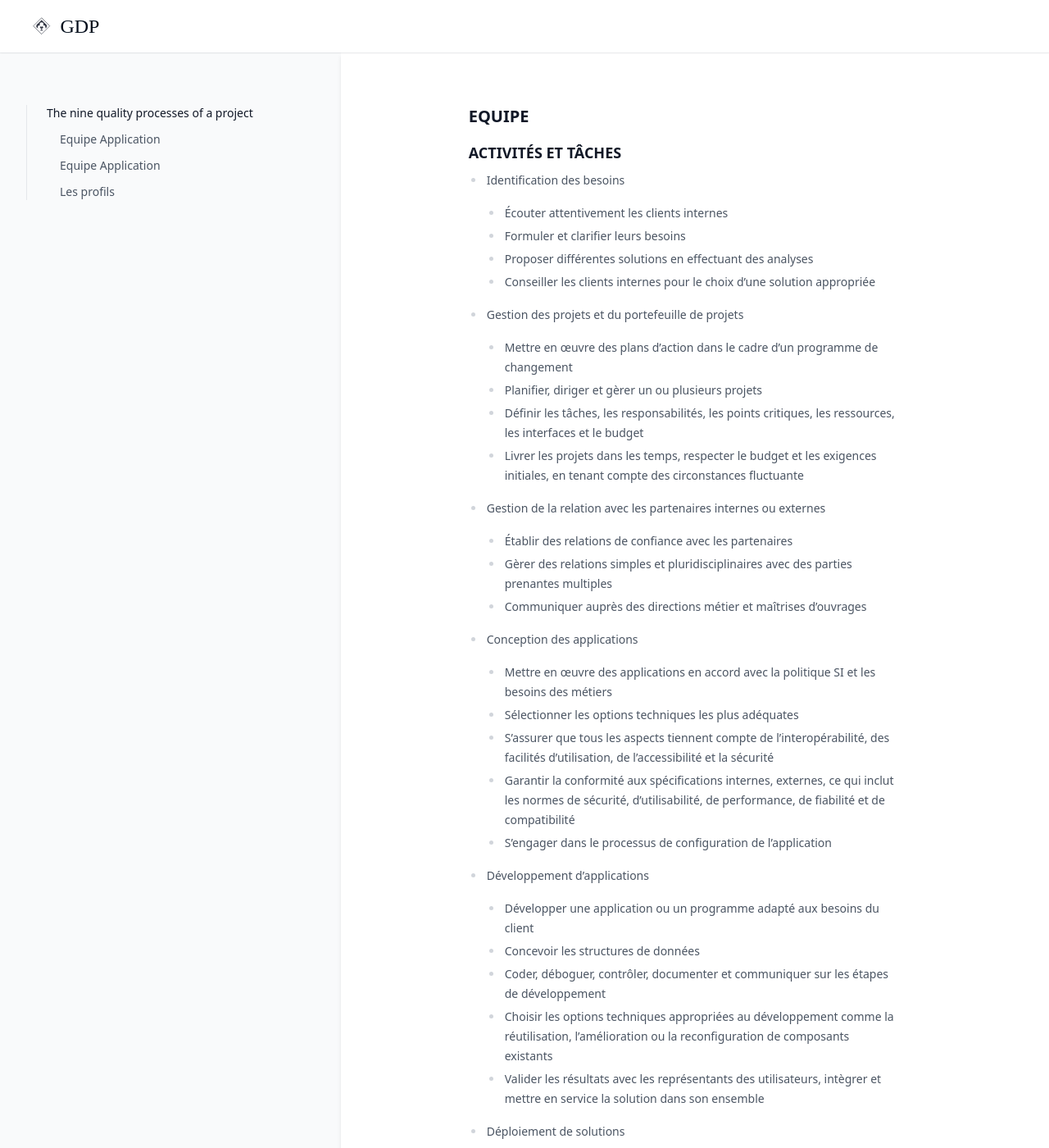
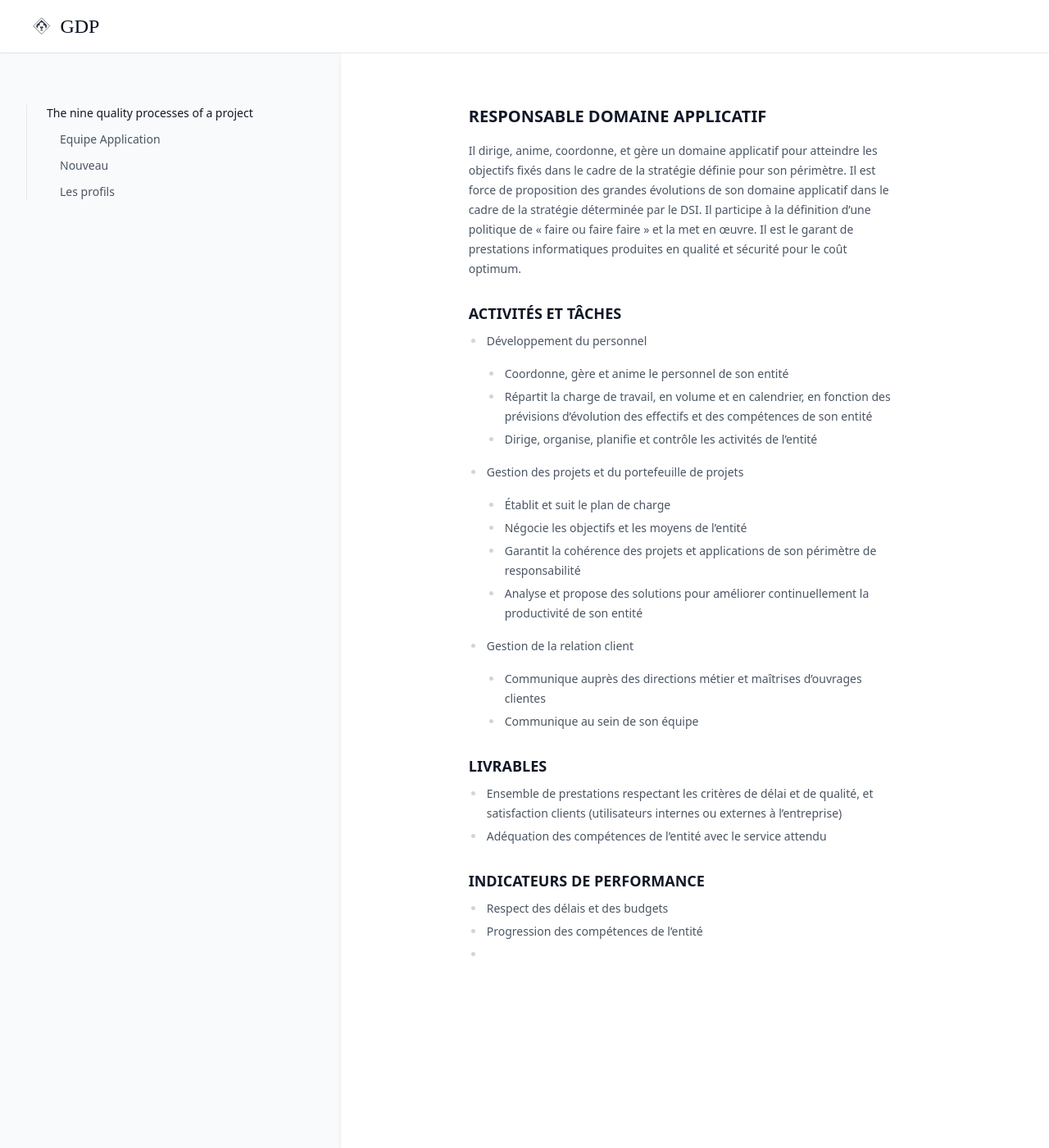
Before and after one commit to greglejeune/ebook, a Jekyll site: the page built from _gdp/new.md, in a window 1280 px wide and 1400 px high. Shown: the whole window at 82% size. Built offline with Jekyll 4.4.1, drawn with Linux system fonts in a browser that asks for light colours; some of the changed text lies outside the part shown.

Commit message:
Update new.md

```diff
--- a/_gdp/new.md
+++ b/_gdp/new.md
@@ -1,99 +1,39 @@
 ---
 layout: gdp
-title: "Equipe Application"
+title: "Nouveau"
 category: process
 source : "https://www.cigref.fr/wp/wp-content/uploads/2023/03/Cigref_Nomenclature_des_profils_metiers_SI_complete_FR_2022v4.1.pdf"
 ---
 
-## EQUIPE
+## RESPONSABLE DOMAINE APPLICATIF
 
-
+Il dirige, anime, coordonne, et gère un domaine applicatif pour atteindre les objectifs fixés dans le cadre de la stratégie définie pour son périmètre.
+Il est force de proposition des grandes évolutions de son domaine applicatif dans le cadre de la stratégie déterminée par le DSI.
+Il participe à la définition d’une politique de « faire ou faire faire » et la met en œuvre.
+Il est le garant de prestations informatiques produites en qualité et sécurité pour le coût optimum.
 
 ### ACTIVITÉS ET TÂCHES
 
-- Identification des besoins
-  - Écouter attentivement les clients internes
-  - Formuler et clarifier leurs besoins
-  - Proposer différentes solutions en effectuant des analyses
-  - Conseiller les clients internes pour le choix d'une solution appropriée
+- Développement du personnel
+  - Coordonne, gère et anime le personnel de son entité
+  - Répartit la charge de travail, en volume et en calendrier, en fonction des prévisions d’évolution des effectifs et des compétences de son entité
+  - Dirige, organise, planifie et contrôle les activités de l’entité
 - Gestion des projets et du portefeuille de projets
-  - Mettre en œuvre des plans d'action dans le cadre d'un programme de changement
-  - Planifier, diriger et gèrer un ou plusieurs projets
-  - Définir les tâches, les responsabilités, les points critiques, les ressources, les interfaces et le budget
-  - Livrer les projets dans les temps, respecter le budget et les exigences initiales, en tenant compte des circonstances fluctuante
-- Gestion de la relation avec les partenaires internes ou externes
-  - Établir des relations de confiance avec les partenaires
-  - Gèrer des relations simples et pluridisciplinaires avec des parties prenantes multiples
-  - Communiquer auprès des directions métier et maîtrises d’ouvrages
-- Conception des applications
-  - Mettre en œuvre des applications en accord avec la politique SI et les besoins des métiers
-  - Sélectionner les options techniques les plus adéquates
-  - S'assurer que tous les aspects tiennent compte de l'interopérabilité, des facilités d'utilisation, de l'accessibilité et la sécurité
-  - Garantir la conformité aux spécifications internes, externes, ce qui inclut les normes de sécurité, d'utilisabilité, de performance, de fiabilité et de compatibilité
-  - S'engager dans le processus de configuration de l'application
-- Développement d'applications
-  - Développer une application ou un programme adapté aux besoins du client
-  - Concevoir les structures de données
-  - Coder, déboguer, contrôler, documenter et communiquer sur les étapes de développement
-  - Choisir les options techniques appropriées au développement comme la réutilisation, l'amélioration ou la reconfiguration de composants existants
-  - Valider les résultats avec les représentants des utilisateurs, intègrer et mettre en service la solution dans son ensemble
-- Déploiement de solutions
-  - S'engager dans la mise en œuvre de solutions
-  - Effectuer les interventions programmées nécessaires à la mise en œuvre des solutions et des services, y compris l'installation, la sécurisation, la mise à jour ou la mise hors service
-- Intégration
-  - Intègrer des composants logiciels dans un système existant ou totalement nouveau
-  - Configure les logiciels pour assurer l'interopérabilité des composants du système
-- Tests
-  - Mettre au point et exécuter des procédures de test
-  - S'assurer que les composants ou systèmes, nouveaux ou mis à jour, fonctionnent comme prévu
-- Production de la documentation
-  - Produire des documents sur les systèmes applicatifs
-  - Adapter le niveau de détail de manière à répondre aux besoins du public ciblé
-  - S'assurer que les documents existants sont valides et à jour
-- Support aux changements
-  - Évaluer, mettre en œuvre et accompagner l'évolution d'une solution
-  - Assurer un contrôle et une planification efficaces des modifications afin d'éviter que de multiples mises à niveau n'aient des effets imprévisibles
-  - Réduire à un minimum les interruptions de service
-- Gestion de la qualité
-  - Garantir la qualité des données
-  - Suggèrer des recommandations
-- Gestion des risques
-  - Évaluer les risques encourus par les activités
-  - Documenter les risques potentiels et les plans d'action pour les maîtriser
-- Support utilisateur & fourniture de services
-  - Répondre aux demandes et problèmes des utilisateurs
-  - S'assurer de la résolution des incidents ou les fait remonter
-  - Assurer la fourniture des services
-- Gestion des problèmes
-  - Gèrer le cycle de vie des incidents et des problèmes
-  - Identifier l'origine des incidents et les résout
-  - Adopter une approche proactive pour éviter ou identifier l'origine des problèmes
-  - Mettre en place un système de connaissances basé sur la récurrence d'erreurs habituelles
-- Formation
-  - Organiser l'identification des besoins en matière de formation
-  - Planifier et réaliser les sessions de formation
-- Achats
-  - Définition des exigences
-  - Identification de fournisseurs
-  - Analyse des propositions
+  - Établit et suit le plan de charge
+  - Négocie les objectifs et les moyens de l’entité
+  - Garantit la cohérence des projets et applications de son périmètre de responsabilité
+  - Analyse et propose des solutions pour améliorer continuellement la productivité de son entité
+- Gestion de la relation client
+  - Communique auprès des directions métier et maîtrises d’ouvrages clientes
+  - Communique au sein de son équipe
 
 ### LIVRABLES
 
-- Suivi des évolutions de ses systèmes applicatifs
-- Indicateurs de performance de(s) l’application(s)
-- Documentation applicative
-- Note de cadrage
-- Cahier des charges
-- Spécifications fonctionnelles et techniques
-- Les suivis d’avancement
-- Planning
-- Compte-rendu
-- Procès-verbal de recette
+- Ensemble de prestations respectant les critères de délai et de qualité, et satisfaction clients (utilisateurs internes ou externes à l'entreprise)
+- Adéquation des compétences de l'entité avec le service attendu
 
 ### INDICATEURS DE PERFORMANCE
 
-- Nombre de demandes d'évolution ou de correction
-- Degré de satisfaction du client
-- Niveau de disponibilité et de performance des systèmes
-- Respect des coûts et du budget
-- Mesure du projet : Planifié vs réalisé
+- Respect des délais et des budgets
+- Progression des compétences de l'entité
+-
```
